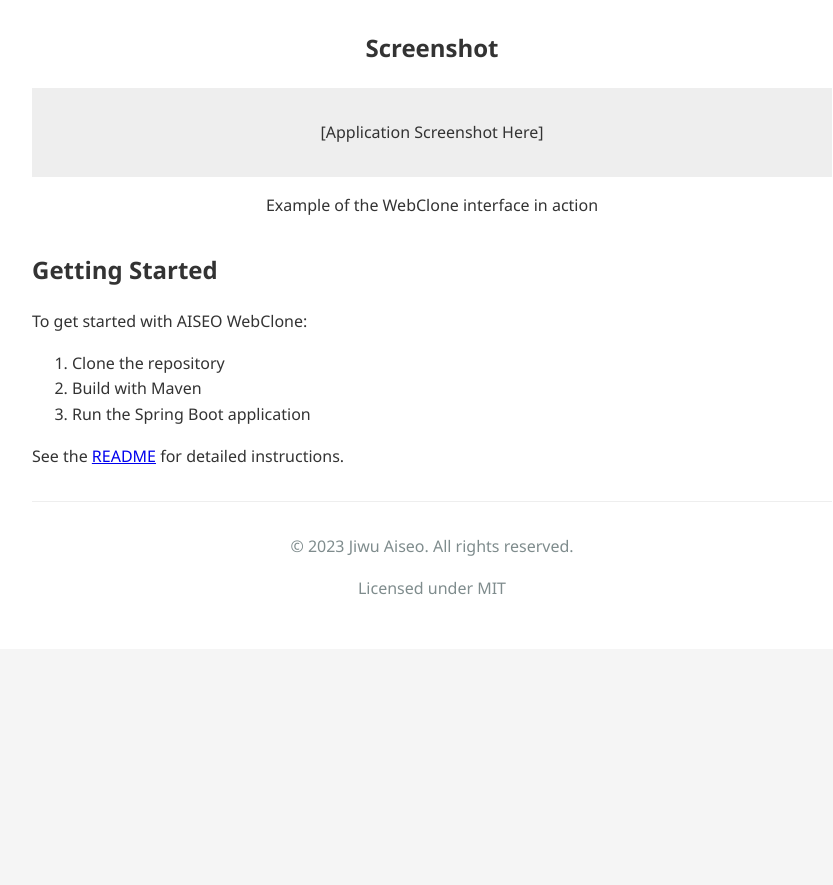
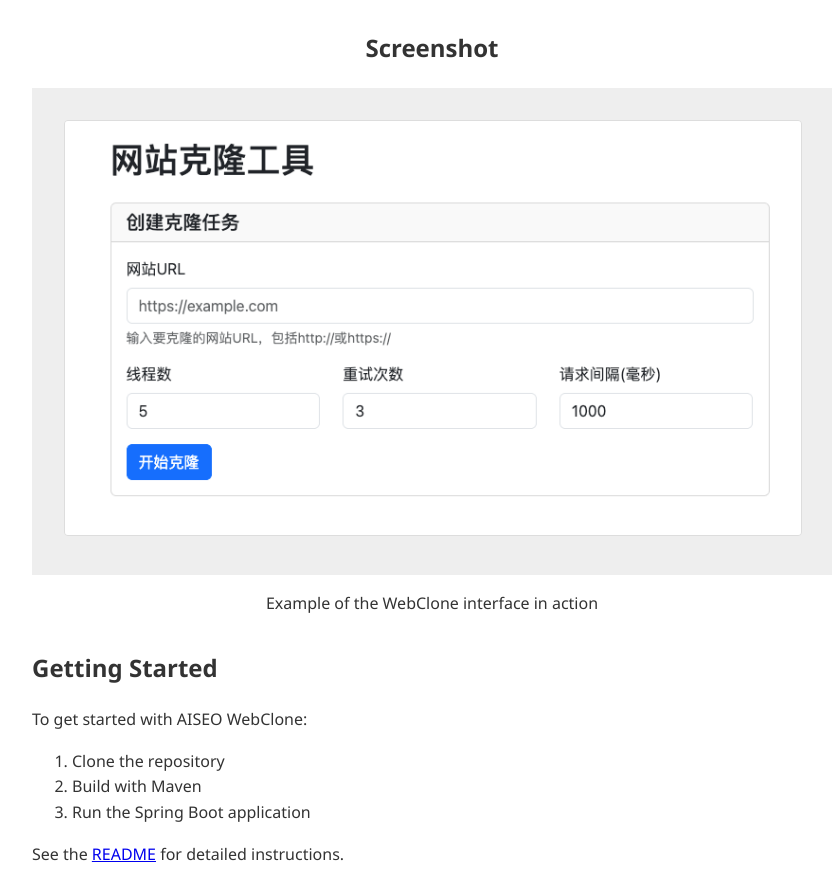
Before and after one commit to imleoo/aiseo-webclone, a plain HTML site: page docs/index.html in a window 1280 px wide. Shown: the part 945-1830 px from the top of the page, without its empty margins (208-1041 px from the left). Before the commit the page ends 1594 px from the top, so only its background shows below. Drawn offline with Linux system fonts and the light colour scheme.

Commit message:
"更新项目文档：添加应用截图占位并替换为实际图片"

```diff
--- a/docs/index.html
+++ b/docs/index.html
@@ -90,7 +90,7 @@
             <h2>Screenshot</h2>
             <!-- Placeholder for actual screenshot -->
             <div style="background: #eee; padding: 2rem; text-align: center;">
-                [Application Screenshot Here]
+                <img src="snapshot.png">
             </div>
             <p>Example of the WebClone interface in action</p>
         </section>
```
Also changed, not shown: docs/snapshot.png (added).
